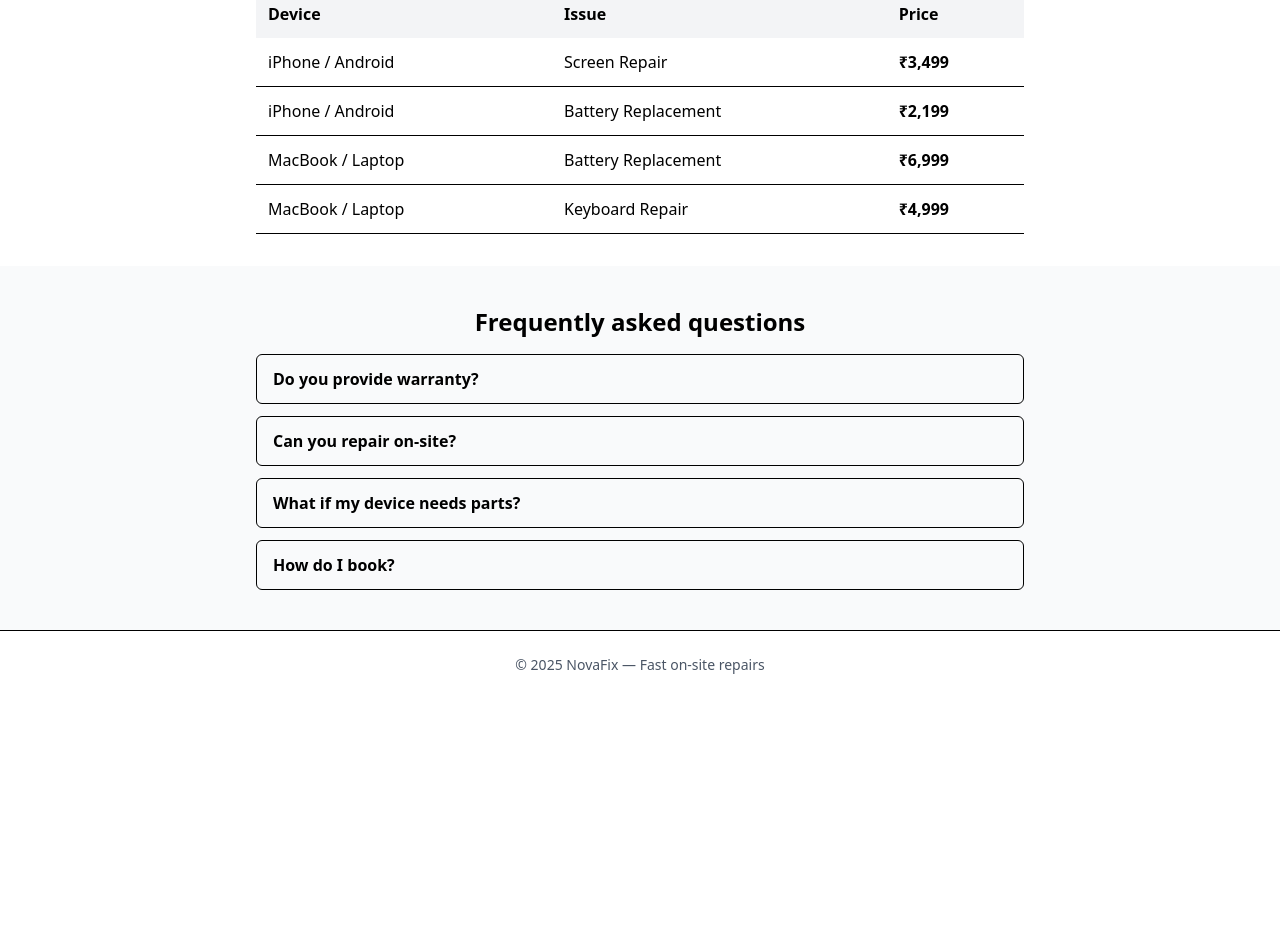
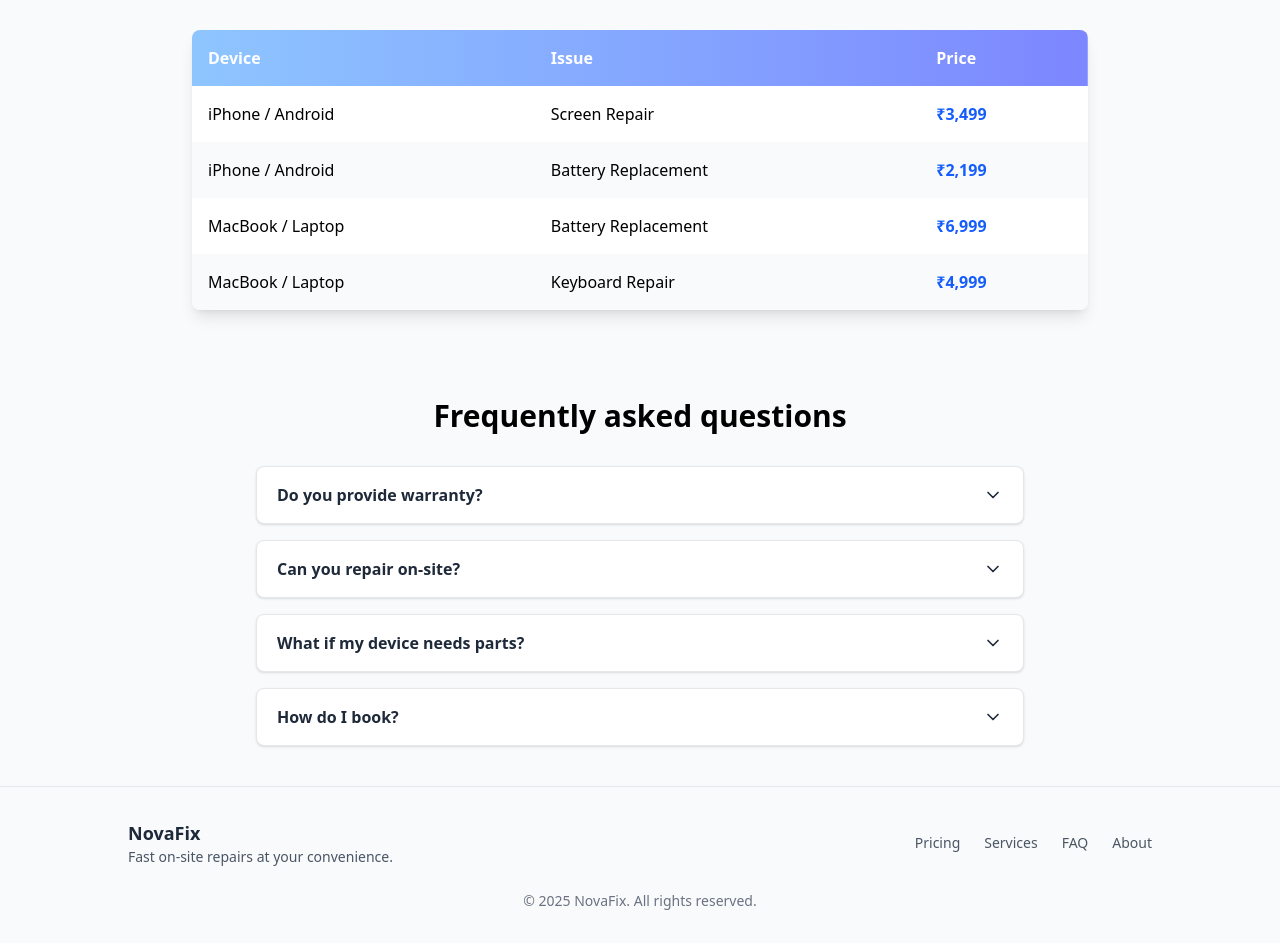
Before and after one commit to saurabhraut1212/novafix, a Next.js app: page / in a window 1280 px wide. Shown: the part 1323-2266 px from the top of the page. Before the commit the page ends 2022 px from the top, so only its background shows below. Built offline with nearby package versions, Linux system fonts and the light colour scheme.

Commit message:
feat: worked on footer and faq section

```diff
--- a/src/app/globals.css
+++ b/src/app/globals.css
@@ -5,3 +5,7 @@
   outline: 3px solid rgba(99,102,241,0.2);
   outline-offset: 2px;
 }
+
+html {
+  scroll-behavior: smooth;
+}
--- a/src/app/page.tsx
+++ b/src/app/page.tsx
@@ -7,12 +7,12 @@ import Footer from '@/components/Footer';
 
 export default function HomePage() {
   return (
-    <main>
-      <Hero />
-      <CountUpStat />
-      <Services />
-      <PricingTable />
-      <FAQ />
+<main>
+      <div id="hero"><Hero /></div>
+      <div id="stats"><CountUpStat /></div>
+      <div id="services"><Services /></div>
+      <div id="pricing"><PricingTable /></div>
+      <div id="faq"><FAQ /></div>
       <Footer />
     </main>
   );
--- a/src/components/FAQ.tsx
+++ b/src/components/FAQ.tsx
@@ -7,7 +7,7 @@ export default function FAQ() {
   return (
     <section className="py-10 px-4 bg-gray-50 dark:bg-gray-900">
       <div className="max-w-3xl mx-auto">
-        <h2 className="text-2xl font-bold mb-4 text-center">Frequently asked questions</h2>
+        <h2 className="text-3xl font-bold mb-8 text-center">Frequently asked questions</h2>
         <Accordion items={items} />
       </div>
     </section>
--- a/src/components/Footer.tsx
+++ b/src/components/Footer.tsx
@@ -1,8 +1,30 @@
+import Link from "next/link";
+
 export default function Footer() {
   return (
-    <footer className="py-6 px-4 border-t dark:border-gray-800">
-      <div className="max-w-5xl mx-auto text-center text-sm text-gray-600 dark:text-gray-400">
-        © {new Date().getFullYear()} NovaFix — Fast on-site repairs
+    <footer className="py-8 px-4 border-t border-gray-200 dark:border-gray-800 bg-gray-50 dark:bg-gray-900">
+      <div className="max-w-5xl mx-auto flex flex-col sm:flex-row items-center justify-between gap-4">
+
+        {/* Branding */}
+        <div className="text-center sm:text-left">
+          <h3 className="text-lg font-semibold text-gray-800 dark:text-gray-100">NovaFix</h3>
+          <p className="text-sm text-gray-600 dark:text-gray-400">
+            Fast on-site repairs at your convenience.
+          </p>
+        </div>
+
+        {/* Links */}
+        <div className="flex flex-wrap justify-center gap-6 text-sm text-gray-600 dark:text-gray-400">
+          <Link href="/#pricing" className="hover:text-gray-900 dark:hover:text-white transition">Pricing</Link>
+          <Link href="/#services" className="hover:text-gray-900 dark:hover:text-white transition">Services</Link>
+          <Link href="/#faq" className="hover:text-gray-900 dark:hover:text-white transition">FAQ</Link>
+          <Link href="/#hero" className="hover:text-gray-900 dark:hover:text-white transition">About</Link>
+        </div>
+      </div>
+
+      {/* Bottom Line */}
+      <div className="mt-6 text-center text-sm text-gray-500 dark:text-gray-500">
+        © {new Date().getFullYear()} NovaFix. All rights reserved.
       </div>
     </footer>
   );
--- a/src/components/PricingTable.tsx
+++ b/src/components/PricingTable.tsx
@@ -2,24 +2,34 @@ import { pricing } from '@/data/pricing';
 
 export default function PricingTable() {
   return (
-    <section className="py-8 px-4">
-      <div className="max-w-3xl mx-auto">
-        <h2 className="text-3xl font-bold mb-4 text-center">Price Examples</h2>
-        <div className="overflow-x-auto">
-          <table className="w-full text-left">
+    <section className="py-12 px-4 bg-gray-50 dark:bg-gray-900">
+      <div className="max-w-4xl mx-auto">
+        <h2 className="text-3xl font-bold mb-8 text-center">Price Examples</h2>
+
+        <div className="overflow-x-auto rounded-lg shadow-lg">
+          <table className="w-full border-collapse overflow-hidden">
             <thead>
-              <tr className="bg-gray-100 dark:bg-gray-800">
-                <th className="p-3">Device</th>
-                <th className="p-3">Issue</th>
-                <th className="p-3">Price</th>
+              <tr className="bg-gradient-to-r from-blue-300 to-indigo-400 text-white">
+                <th className="p-4 text-left font-semibold">Device</th>
+                <th className="p-4 text-left font-semibold">Issue</th>
+                <th className="p-4 text-left font-semibold">Price</th>
               </tr>
             </thead>
             <tbody>
               {pricing.map((row, idx) => (
-                <tr key={idx} className="border-b dark:border-gray-700">
-                  <td className="p-3">{row.device}</td>
-                  <td className="p-3">{row.issue}</td>
-                  <td className="p-3 font-semibold">{row.price}</td>
+                <tr
+                  key={idx}
+                  className={`${
+                    idx % 2 === 0
+                      ? 'bg-white dark:bg-gray-800'
+                      : 'bg-gray-50 dark:bg-gray-700'
+                  } hover:bg-blue-50 dark:hover:bg-gray-600 transition`}
+                >
+                  <td className="p-4 font-medium">{row.device}</td>
+                  <td className="p-4">{row.issue}</td>
+                  <td className="p-4 font-bold text-blue-600 dark:text-blue-400">
+                    {row.price}
+                  </td>
                 </tr>
               ))}
             </tbody>
--- a/src/components/Services.tsx
+++ b/src/components/Services.tsx
@@ -7,7 +7,7 @@ export default function Services() {
   return (
     <section className="py-10 px-4 bg-gray-50 dark:bg-gray-900">
       <div className="max-w-5xl mx-auto">
-        <h2 className="text-3xl font-bold text-center mb-6">Our Services</h2>
+        <h2 className="text-3xl font-bold text-center mb-8">Our Services</h2>
 
         <div className="grid gap-6 sm:grid-cols-2 md:grid-cols-3">
           {services.map((s, i) => (
--- a/src/components/ui/accordion.tsx
+++ b/src/components/ui/accordion.tsx
@@ -1,19 +1,29 @@
 'use client';
 import * as React from 'react';
 import * as RadixAccordion from '@radix-ui/react-accordion';
-
+import { ChevronDown } from 'lucide-react';
 
 export function Accordion({ items }: { items: { title: string; content: string }[] }) {
   return (
-    <RadixAccordion.Root type="single" collapsible className="space-y-3">
+    <RadixAccordion.Root type="single" collapsible className="space-y-4">
       {items.map((it, i) => (
-        <RadixAccordion.Item key={i} value={`item-${i}`} className="border rounded-md">
-          <RadixAccordion.Header className="px-4 py-3">
-            <RadixAccordion.Trigger className="w-full text-left font-semibold">
+        <RadixAccordion.Item
+          key={i}
+          value={`item-${i}`}
+          className="rounded-lg border border-gray-200 dark:border-gray-700 bg-white dark:bg-gray-800 shadow-sm overflow-hidden transition-all"
+        >
+          <RadixAccordion.Header>
+            <RadixAccordion.Trigger
+              className="flex w-full items-center justify-between px-5 py-4 text-left font-semibold text-gray-800 dark:text-gray-100 hover:bg-gray-50 dark:hover:bg-gray-700 transition"
+            >
               {it.title}
+              <ChevronDown className="h-5 w-5 transition-transform data-[state=open]:rotate-180" />
             </RadixAccordion.Trigger>
           </RadixAccordion.Header>
-          <RadixAccordion.Content className="px-4 pb-4 text-sm text-gray-600 dark:text-gray-300">
+
+          <RadixAccordion.Content
+            className="px-5 pb-4 text-gray-600 dark:text-gray-300 text-sm mt-2 data-[state=closed]:animate-accordion-up data-[state=open]:animate-accordion-down"
+          >
             {it.content}
           </RadixAccordion.Content>
         </RadixAccordion.Item>
```
